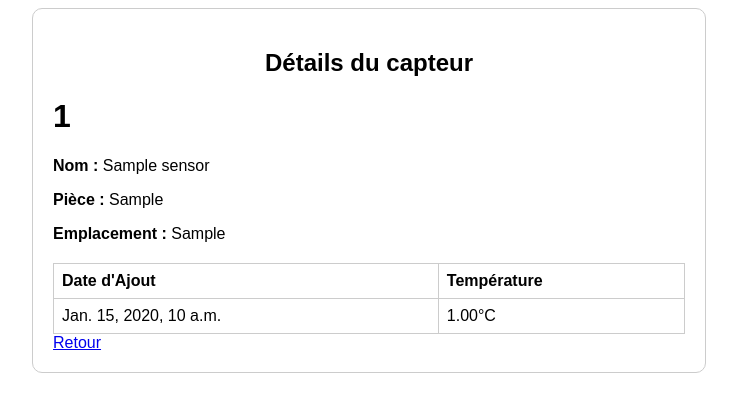
After one commit to Itskleii/SAE_integrative, a Django app: page /view_sensor/1/ in a window 1280 px wide. The commit adds this page. Shown: the top 412 px of the page, without its empty margins (271-1008 px from the left). Run offline with Django 5.2, Linux system fonts and the light colour scheme; tables that the repository leaves empty hold one stand-in row (values such as "Sample post").

Commit message:
détails

```diff
--- a/proj int/SiteCollecte/Collecte/Templates/Collecte/home.html
+++ b/proj int/SiteCollecte/Collecte/Templates/Collecte/home.html
@@ -263,7 +263,7 @@
                             <td>{{ sensor_item.sensor.piece }}</td>
                             <td>{{ temp_item.timestamp }}</td>
                             <td>{{ temp_item.value }}°C</td>
-                            <td><a href="{% url 'collecte:update_sensor' sensor_item.sensor.sensor_id %}">Modifier</a></td>
+                            <td><a href="{% url 'collecte:update_sensor' sensor_item.sensor.sensor_id %}">Modifier</a> <a href="{% url 'collecte:view_sensor' sensor_item.sensor.sensor_id %}">Voir</a></td>
                         </tr>
                     {% endfor %}
                 {% endfor %}
--- /dev/null
+++ b/proj int/SiteCollecte/Collecte/Templates/Collecte/view_sensor.html
@@ -0,0 +1,59 @@
+<!DOCTYPE html>
+<html lang="en">
+<head>
+    <meta charset="UTF-8">
+    <meta name="viewport" content="width=device-width, initial-scale=1.0">
+    <title>Voir le Capteur</title>
+    <style>
+        body {
+            font-family: Arial, sans-serif;
+        }
+        .form-container {
+            width: 50%;
+            margin: auto;
+            padding: 20px;
+            border: 1px solid #ccc;
+            border-radius: 10px;
+        }
+        .form-container h2 {
+            text-align: center;
+        }
+        .form-container table {
+            width: 100%;
+            border-collapse: collapse;
+            margin-top: 20px;
+        }
+        .form-container table th, .form-container table td {
+            border: 1px solid #ccc;
+            padding: 8px;
+            text-align: left;
+        }
+    </style>
+</head>
+<body>
+    <div class="form-container">
+        <h2>Détails du capteur</h2>
+        <h1>{{ sensor.sensor_id }}</h1>
+        <p><strong>Nom : </strong>{{ sensor.name }}</p>
+        <p><strong>Pièce : </strong>{{ sensor.piece }}</p>
+        <p><strong>Emplacement : </strong>{{ sensor.emplacement }}</p>
+        <table id="table">
+            <thead>
+                <tr>
+                    <th>Date d'Ajout</th>
+                    <th>Température</th>
+                </tr>
+            </thead>
+            <tbody>
+                {% for temp_item in temperaturedata %}
+                    <tr>
+                        <td>{{ temp_item.timestamp }}</td>
+                        <td>{{ temp_item.value }}°C</td>
+                    </tr>
+                {% endfor %}
+            </tbody>
+        </table>
+        <a href="../..">Retour</a>
+    </div>
+</body>
+</html>
--- a/proj int/SiteCollecte/Collecte/urls.py
+++ b/proj int/SiteCollecte/Collecte/urls.py
@@ -9,4 +9,5 @@ urlpatterns = [
     path('', views.home, name='home'),
     path('reset/', views.empty_sql, name='empty_sql'),
     path('graphiques/', views.graphiques, name='graphiques'),
-    path('update_sensor/<str:sensor_id>/', views.update_sensor, name='update_sensor'),]
+    path('update_sensor/<str:sensor_id>/', views.update_sensor, name='update_sensor'),
+    path('view_sensor/<str:sensor_id>/', views.view_sensor, name='view_sensor'),]
--- a/proj int/SiteCollecte/Collecte/views.py
+++ b/proj int/SiteCollecte/Collecte/views.py
@@ -85,3 +85,12 @@ def update_sensor(request, sensor_id):
         form = SensorForm(instance=sensor)
 
     return render(request, 'collecte/update_sensor.html', {'form': form})
+
+def view_sensor(request, sensor_id):
+    sensor = get_object_or_404(Sensor, sensor_id=sensor_id)
+    temperaturedata = TemperatureData.objects.filter(sensor=sensor)
+
+    return render(request, 'collecte/view_sensor.html', {
+        'sensor': sensor,
+        'temperaturedata': temperaturedata
+    })
```
